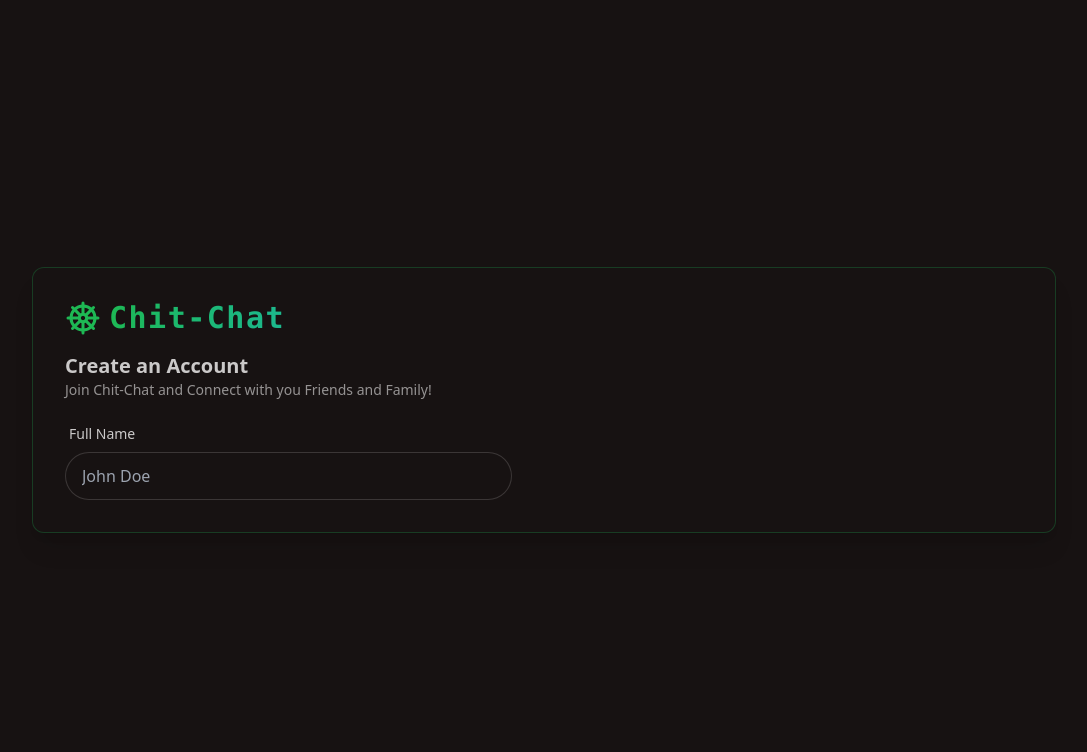
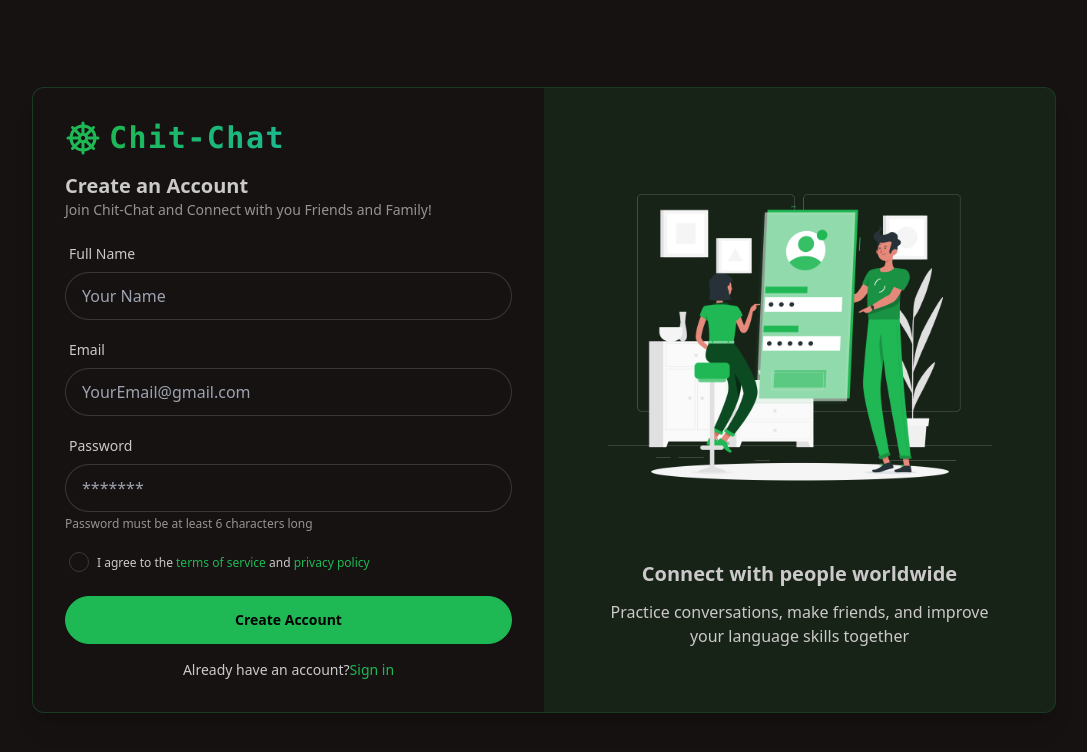
Before and after one commit to ghanshyam-du/Chat_app, a React (Vite) app in the folder frontend/: page /signup in a window 1280 px wide. Shown: the top 752 px of the page, without its empty margins (96-1183 px from the left). Built offline with nearby package versions, Linux system fonts and the light colour scheme; no server answers.

Commit message:
Signup part done

```diff
--- /dev/null
+++ b/frontend/src/lib/api.js
@@ -0,0 +1,5 @@
+import { axiosInstance } from "./axios";
+export const signup = async(singupData) =>{
+      const response = await axiosInstance.post("/auth/signup", singupData);
+      return response.data;
+}
--- a/frontend/src/pages/SignUpPage.jsx
+++ b/frontend/src/pages/SignUpPage.jsx
@@ -1,6 +1,11 @@
 import React from 'react'
 import { useState } from 'react'
 import { ShipWheelIcon } from "lucide-react";
+import {Link} from "react-router"
+import {useMutation, useQueryClient} from "@tanstack/react-query"
+import {axiosInstance} from "../lib/axios"
+// import { signup } from '../../../backend/src/controllers/auth.controller';
+import { signup } from '../lib/api';
 
 const SignUpPage = () => {
   const [singupData, setSignupData] = useState({
@@ -9,8 +14,16 @@ const SignUpPage = () => {
     password: "",
   })
 
+  const queryClient = useQueryClient();
+  const {mutate:signupMutation, isPending, error} =useMutation({
+    mutationFn: signup,
+
+    onSuccess: () => queryClient.invalidateQueries({queryKey: ["authUser"]}),
+  });
+
   const handleSignup = (e) => {
     e.preventDefault()
+    signupMutation(singupData)
   }
 
   return (
@@ -28,6 +41,12 @@ const SignUpPage = () => {
 
 
           </div>
+          {/*Error messages if any  */}
+          {error && (
+             <div className='alert alert-error mb-4'>
+              <span>{error.response.data.message}</span>
+             </div>
+          )}
           <div className='w-full'>
             <form onSubmit={handleSignup}>
               <div className='space-y-4'>
@@ -45,14 +64,74 @@ const SignUpPage = () => {
                       <span className='label-text'>Full Name</span>
                     </label>
                     <input type="text"
-                    placeholder='John Doe'
-                    className='input input-bordered w-full'
-                    value={singupData.fullName}
-                    onChange={(e) => setSignupData({...singupData, fullName: e.target.value})}
-                    required
+                      placeholder='Your Name'
+                      className='input input-bordered w-full'
+                      value={singupData.fullName}
+                      onChange={(e) => setSignupData({ ...singupData, fullName: e.target.value })}
+                      required
                     />
 
                   </div>
+                  <div className='form-control w-full'>
+                    <label className='label'>
+                      <span className='label-text'>Email</span>
+                    </label>
+                    <input type="email"
+                      placeholder='YourEmail@gmail.com'
+                      className='input input-bordered w-full'
+                      value={singupData.email}
+                      onChange={(e) => setSignupData({ ...singupData, email: e.target.value })}
+                      required
+                    />
+
+                  </div>
+
+                  <div className='form-control w-full'>
+                    <label className='label'>
+                      <span className='label-text'>Password</span>
+                    </label>
+                    <input type="password"
+                      placeholder='*******'
+                      className='input input-bordered w-full'
+                      value={singupData.password}
+                      onChange={(e) => setSignupData({ ...singupData, password: e.target.value })}
+                      required
+                    />
+                    <p className='text-xs opacity-70 mt-1'>
+                      Password must be at least 6 characters long
+
+                    </p>
+
+                  </div>
+                  <div className='form-control'>
+                    <label className='label cursor-pointer justify-start gap-2'>
+                      <input type="checkbox" className='checkbox checkbox-sm' required />
+                      <span className='text-xs leading-tight'>
+                        I agree to the{" "}
+                        <span className='text-primary hover:underline'>terms of service</span> and {" "}
+                        <span className='text-primary hover:underline'>privacy policy</span>
+                      </span>
+                    </label>
+                  </div>
+
+
+                </div>
+                <button className='btn btn-primary w-full' type = "submit">
+                  {isPending ? (
+                    <>
+                    <span className='loading loading-spinner loading-xs'></span>
+                    Loading...
+                    </>
+                  ): ("Create Account")}
+                </button>
+
+                <div className='text-center mt-4'>
+                  <p className='text-sm'>
+                    Already have an account?{""}
+                    <Link to="/login" className="text-primary hover:underline">
+                    Sign in
+                    </Link>
+                  </p>
                 </div>
               </div>
             </form>
@@ -60,6 +139,22 @@ const SignUpPage = () => {
           </div>
 
         </div>
+
+        {/* Signup form - right side */}
+        <div className='hidden lg:flex w-full lg:w-1/2 bg-primary/10 items-center justify-center'>
+          <div className='max-w-md p-8'>
+            <div className='relative aspect-square max-w-sm mx-auto'>
+              <img src="/signup.png" alt="Language connection illustration " className='w-full h-full' />
+            </div>
+            <div className='text-center space-y-3 mt-6 '>
+              <h2 className='text-xl font-semibold'>Connect with people worldwide</h2>
+              <p className='opacitry-70'>
+                Practice conversations, make friends, and improve your language skills together
+              </p>
+            </div>
+          </div>
+        </div>
+
       </div>
     </div>
   )
```
